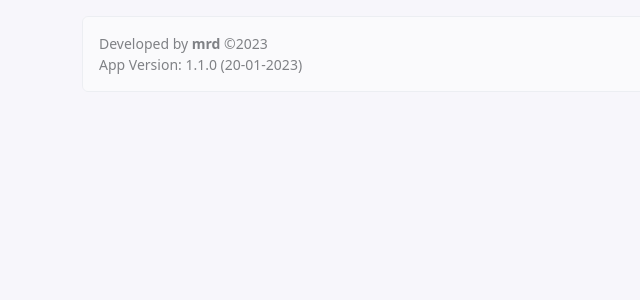
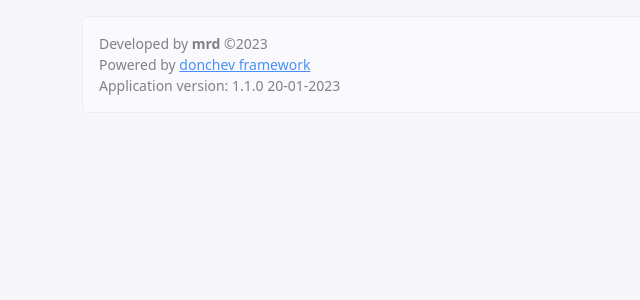
Before and after one commit to vdonchev/bike_routes, a PHP site: template templates/_base.html.twig in a window 1280 px wide. Shown: the top 300 px of the page, without its empty margins (0-640 px from the left). Run offline with PHP 8.4, Linux system fonts and the light colour scheme; the template is opened without the code that fills it, so the values that code supplies are empty; some libraries are stand-ins or nearby versions.

```diff
--- a/templates/_footer.html.twig
+++ b/templates/_footer.html.twig
@@ -2,6 +2,8 @@
     <div class="text-muted small text-right alert alert-light opacity-75">
         Developed by <b>mrd</b> &copy;2023 {% if "now"|date("Y") != 2023 %}- {{ "now"|date("Y") }}{% endif %}
         <br>
-        App Version: 1.1.0 (20-01-2023)
+        Powered by <a href="https://github.com/vdonchev/framework" target="_blank">donchev framework</a>
+        <br>
+        Application version: 1.1.0 20-01-2023
     </div>
 </div>
```
